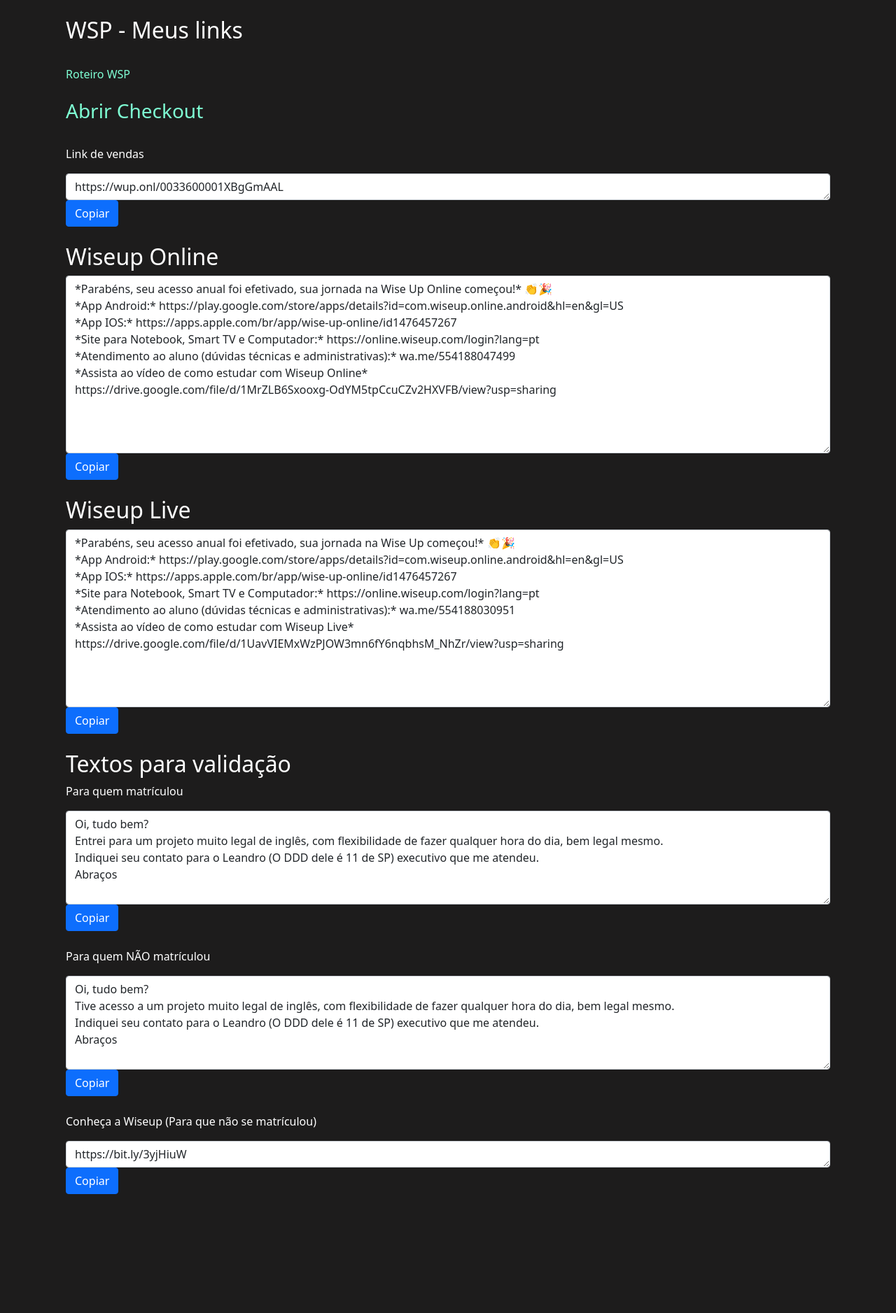
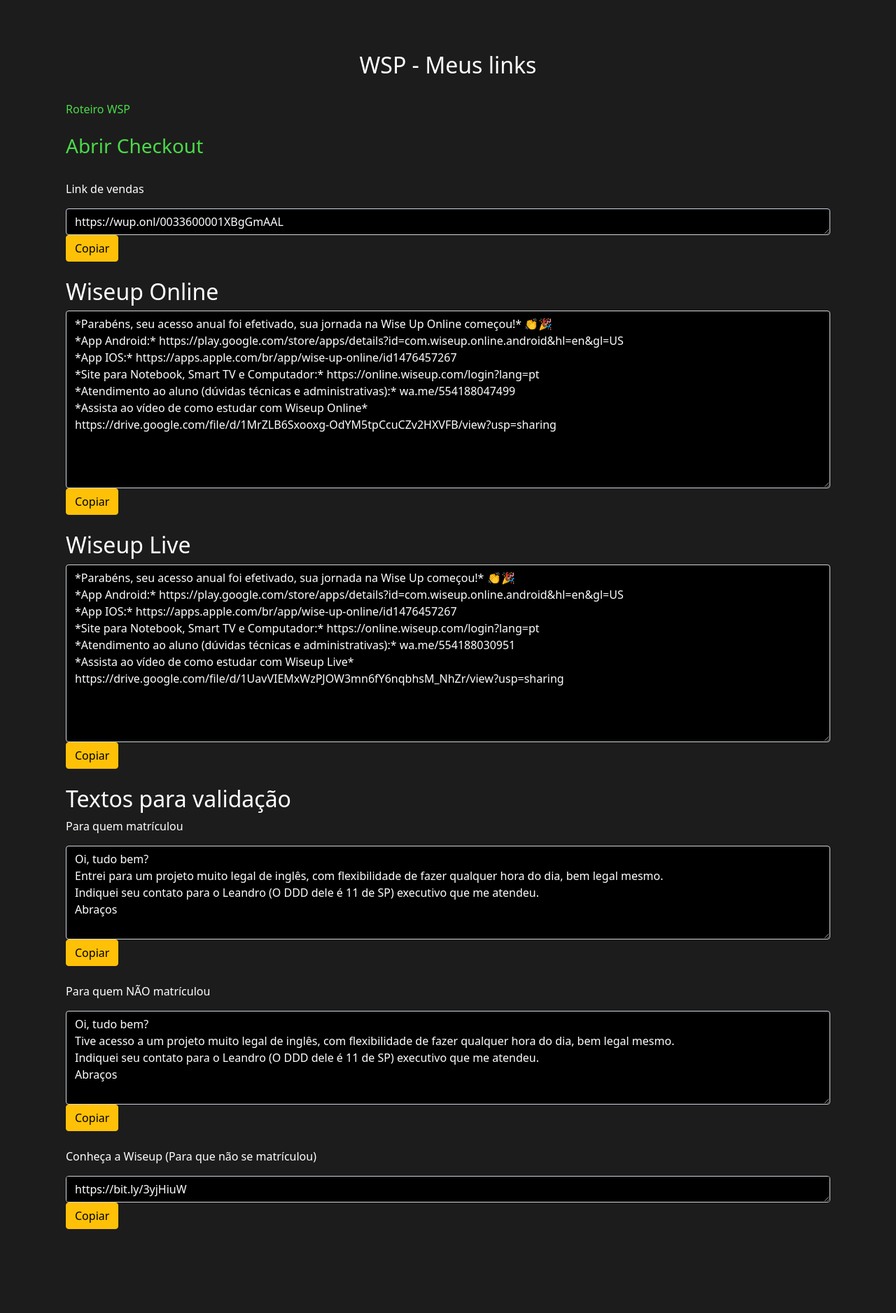
Before and after one commit to leandrofreire13/leadwsp, a Django app: page / in a window 1280 px wide. Shown: the part 75-1952 px from the top of the page at 70% size. Before the commit the page ends 1782 px from the top, so only its background shows below. Run offline with Django 3.2, Linux system fonts and the light colour scheme; some libraries are stand-ins or nearby versions.

Commit message:
Vai HEROKU

```diff
--- a/leadwsp/settings.py
+++ b/leadwsp/settings.py
@@ -12,6 +12,7 @@ https://docs.djangoproject.com/en/3.2/ref/settings/
 
 import os
 from pathlib import Path
+import django_heroku
 
 
 # Build paths inside the project like this: BASE_DIR / 'subdir'.
@@ -131,3 +132,5 @@ STATICFILES_DIRS = [os.path.join(BASE_DIR, 'static')]
 LOGIN_REDIRECT_URL = '/'
 
 LOGOUT_REDIRECT_URL = '/accounts/login'
+
+django_heroku.settings(locals())
--- a/referidos/templates/referidos/inicio.html
+++ b/referidos/templates/referidos/inicio.html
@@ -7,18 +7,36 @@
     integrity="sha384-1BmE4kWBq78iYhFldvKuhfTAU6auU8tT94WrHftjDbrCEXSU1oBoqyl2QvZ6jIW3" crossorigin="anonymous">
     <link rel="stylesheet" href="links.css">
     <title>WSP - Links</title>
+    <style>
+      .text-centro{
+    text-align: center;
+    padding-top: 50px;
+}
+a{
+    text-decoration: none;
+    color: rgb(74, 219, 74);
+}
+body{
+    background-color: rgb(29, 27, 27);
+    color: white;
+}
+.form-control{
+    background-color: black;
+    color: white;
+}
+    </style>
     <body>
-     <div class="container text-centro">
-      <h2>WSP - Meus links</h2><br>
-                 <a href="roteiro" style="color: aquamarine; text-decoration: none;">Roteiro WSP</a>
+       <div class="container">
+        <h2 class="text-centro">WSP - Meus links</h2><br>
+                   <a href="roteiro.html">Roteiro WSP</a>
 <br><br>
-      <h3><a style="color: aquamarine; text-decoration: none;" href="https://checkout.wiseup.com/lead?seller=wsp&route=payment&source=0033600001XBgGmAAL" target="_blank">Abrir Checkout</a> </h3><br>
+        <h3><a href="https://checkout.wiseup.com/lead?seller=wsp&route=payment&source=0033600001XBgGmAAL" target="_blank">Abrir Checkout</a> </h3><br>
     </div>
 
     <div class="container">
         <p>Link de vendas</p>
         <textarea cols="10" rows="1" class="link-text form-control">https://wup.onl/0033600001XBgGmAAL</textarea>
-      <button class="btn btn-primary" id="copiar">Copiar</button>
+        <button class="btn btn-warning" id="copiar">Copiar</button>
         <br><br>
 
        <!--Link pos matricula-->
@@ -32,7 +50,7 @@
 *Assista ao vídeo de como estudar com Wiseup Online*
 https://drive.google.com/file/d/1MrZLB6Sxooxg-OdYM5tpCcuCZv2HXVFB/view?usp=sharing
 </textarea>
-<button class="btn btn-primary" id="copiar-1">Copiar</button>
+<button class="btn btn-warning" id="copiar-1">Copiar</button>
 <br><br>
 <h2> Wiseup Live</h2>
 <textarea name="" id="" cols="30" rows="10" class="link-text-2 text form-control">
@@ -44,7 +62,7 @@ https://drive.google.com/file/d/1MrZLB6Sxooxg-OdYM5tpCcuCZv2HXVFB/view?usp=shari
 *Assista ao vídeo de como estudar com Wiseup Live*
 https://drive.google.com/file/d/1UavVIEMxWzPJOW3mn6fY6nqbhsM_NhZr/view?usp=sharing
 </textarea>
-<button class="btn btn-primary" id="copiar-2">Copiar</button>
+<button class="btn btn-warning" id="copiar-2">Copiar</button>
 <br><br>
 <h2>Textos para validação</h2>
 <p>Para quem matrículou</p>
@@ -54,7 +72,7 @@ Entrei para um projeto muito legal de inglês, com flexibilidade de fazer qualqu
 Indiquei seu contato para o Leandro (O DDD dele é 11 de SP) executivo que me atendeu.
 Abraços
 </textarea>
-<button class="btn btn-primary" id="copiar-3">Copiar</button>
+<button class="btn btn-warning" id="copiar-3">Copiar</button>
 
 <br><br>
 <p>Para quem NÃO matrículou</p>
@@ -64,14 +82,14 @@ Tive acesso a um projeto muito legal de inglês, com flexibilidade de fazer qual
 Indiquei seu contato para o Leandro (O DDD dele é 11 de SP) executivo que me atendeu.
 Abraços
 </textarea>
-<button class="btn btn-primary" id="copiar-4">Copiar</button>
+<button class="btn btn-warning" id="copiar-4">Copiar</button>
 
 <br><br>
 <p>Conheça a Wiseup (Para que não se matrículou)</p>
 <textarea name="" id="" cols="10" rows="1" class="link-text-5 form-control">
 https://bit.ly/3yjHiuW
 </textarea>
-<button class="btn btn-primary" id="copiar-5">Copiar</button>
+<button class="btn btn-warning" id="copiar-5">Copiar</button>
 
 
 </div>
```
Also changed, not shown: referidos/templates/referidos/lista_referidos.html (+4 -4 lines), db.sqlite3. Lines whose indentation alone changed are shown as unchanged.
